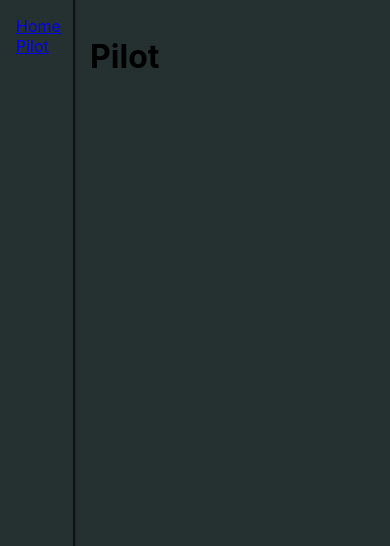
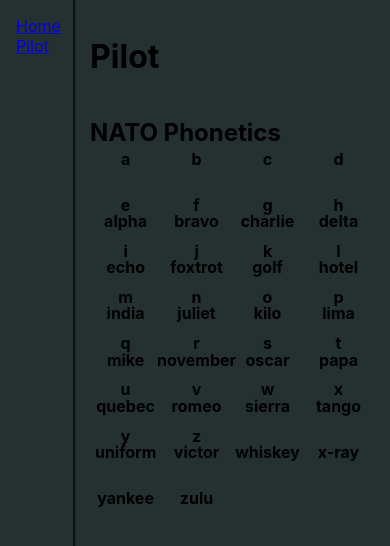
Before and after one commit to GlenCodez/glenned.com, a React (Create React App) app: page /pilot in a window 390 px wide. Shown: the top 546 px of the page. Built offline with nearby package versions, Linux system fonts and the light colour scheme.

Commit message:
nato phonetics

```diff
--- a/src/assets/styles/index.css
+++ b/src/assets/styles/index.css
@@ -26,3 +26,19 @@ body, #root {
   height: 100%;
   width: 100%;
 }
+
+.nato-phonetics-body {
+  display: flex;
+  flex-flow: row wrap;
+  width: 100%;
+}
+
+.nato-phonetics-body > div {
+  height: 2rem;
+  width: 20%;
+  display: flex;
+  flex-flow: column nowrap;
+  align-items: center;
+  justify-content: center;
+  margin: 2.5%;
+}
--- a/src/components/Layout/Layout.css
+++ b/src/components/Layout/Layout.css
@@ -7,10 +7,15 @@
 }
 
 main {
+    height: 100%;
+    width: 100%;
     display: flex;
     flex-flow: column nowrap;
     padding: 1rem;
 }
 main > div {
+    height: 100%;
+    width: 100%;
     display: flex;
+    flex-flow: column nowrap;
 }
--- a/src/pages/Pilot.tsx
+++ b/src/pages/Pilot.tsx
@@ -1,9 +1,56 @@
 import React from 'react';
+
+const data = {
+    nato_phonetics: {
+        a: 'alpha',
+        b: 'bravo',
+        c: 'charlie',
+        d: 'delta',
+        e: 'echo',
+        f: 'foxtrot',
+        g: 'golf',
+        h: 'hotel',
+        i: 'india',
+        j: 'juliet',
+        k: 'kilo',
+        l: 'lima',
+        m: 'mike',
+        n: 'november',
+        o: 'oscar',
+        p: 'papa',
+        q: 'quebec',
+        r: 'romeo',
+        s: 'sierra',
+        t: 'tango',
+        u: 'uniform',
+        v: 'victor',
+        w: 'whiskey',
+        x: 'x-ray',
+        y: 'yankee',
+        z: 'zulu'
+    }
+}
 
 function Pilot() {
     return (
         <div>
             <h1>Pilot</h1>
+            <section>
+                <h2>NATO Phonetics</h2>
+                <div className="nato-phonetics-body">
+                {
+                    Object.entries(data.nato_phonetics).map((entry) => {
+                        const [letter, code_word] = entry
+                        return (
+                            <div>
+                                <h4>{letter}</h4>
+                                <h4>{code_word}</h4>
+                            </div>
+                        )
+                    })
+                }
+                </div>
+            </section>
         </div>
     )
 }
```
